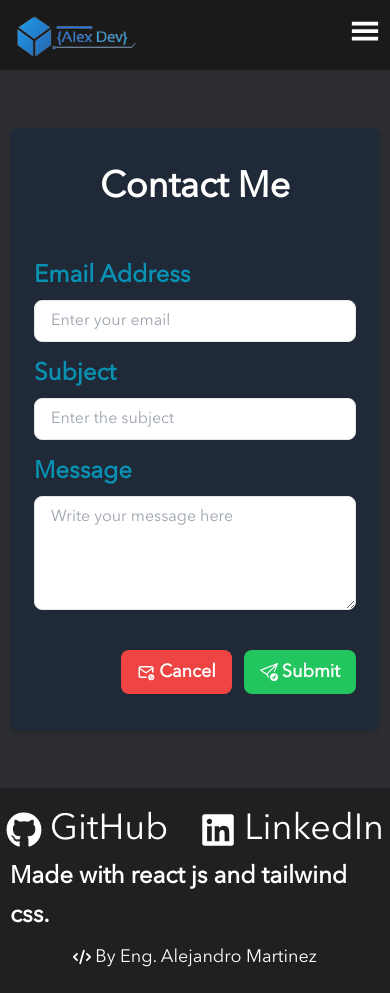
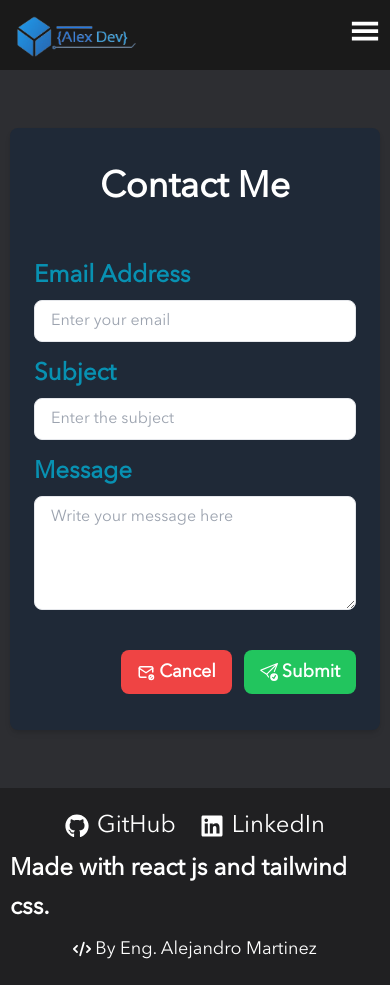
Before and after one commit to AlejandroMtz10/AlejandroDev, a React (Vite) app: page /AlejandroDev/Contact in a window 390 px wide. Built offline with nearby package versions, Linux system fonts and the light colour scheme.

Commit message:
Update the footer
Update the footer

```diff
--- a/src/components/Footer/Footer.jsx
+++ b/src/components/Footer/Footer.jsx
@@ -1,17 +1,20 @@
 // eslint-disable-next-line no-unused-vars
 import React from "react";
-import './Footer.css'
+import "./Footer.css";
 import { FaGithub } from "react-icons/fa";
 import { FaLinkedin } from "react-icons/fa6";
 import { FaCode } from "react-icons/fa6";
 
-function Footer(){
-    return(
-        <div className="container mx-auto place-content-center">
-            <div className="flex space-x-8 place-content-center items-center pb-2 pt-3">
+function Footer() {
+    return (
+        <div className="container mx-auto px-4">
+            <div className="flex flex-wrap justify-center items-center gap-6 pb-2 pt-3">
                 {/* GitHub */}
-                <div className=" text-white hover:text-cyan-600">
-                    <a href="https://github.com/AlejandroMtz10" className="flex items-center gap-2 text-4xl">
+                <div className="text-white hover:text-cyan-600">
+                    <a
+                        href="https://github.com/AlejandroMtz10"
+                        className="flex items-center gap-2 text-2xl sm:text-4xl"
+                    >
                         <FaGithub />
                         <span>GitHub</span>
                     </a>
@@ -19,7 +22,10 @@ function Footer(){
 
                 {/* LinkedIn */}
                 <div className="text-white hover:text-cyan-600">
-                    <a href="https://www.linkedin.com/in/alejandro-martínez-rivera-a35541248/" className="flex items-center gap-2 text-4xl ">
+                    <a
+                        href="https://www.linkedin.com/in/alejandro-martínez-rivera-a35541248/"
+                        className="flex items-center gap-2 text-2xl sm:text-4xl"
+                    >
                         <FaLinkedin />
                         <span>LinkedIn</span>
                     </a>
@@ -27,22 +33,17 @@ function Footer(){
             </div>
             <div className="flex space-x-8 place-content-center items-center text-lg text-white pb-2">
                 <div className="place-content-center place-items-center">
-                    <p className="items-center">
-                        Made with react js and tailwind css.
-                    </p>
+                    <p className="items-center">Made with react js and tailwind css.</p>
                 </div>
             </div>
 
             <div className="flex space-x-8 place-content-center items-center text-lg text-white pb-3">
                 <div className="place-content-center place-items-center flex">
                     <FaCode />
-                    <span className="indent-1">
-                        By Eng. Alejandro Martinez
-                    </span>
+                    <span className="indent-1">By Eng. Alejandro Martinez</span>
                 </div>
             </div>
         </div>
-
     );
 }
 
```
